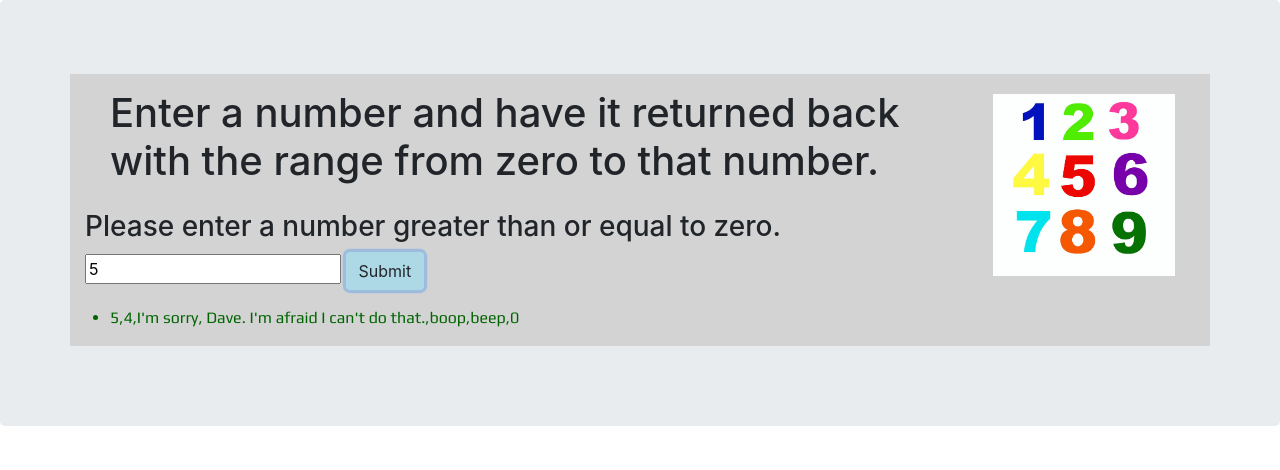
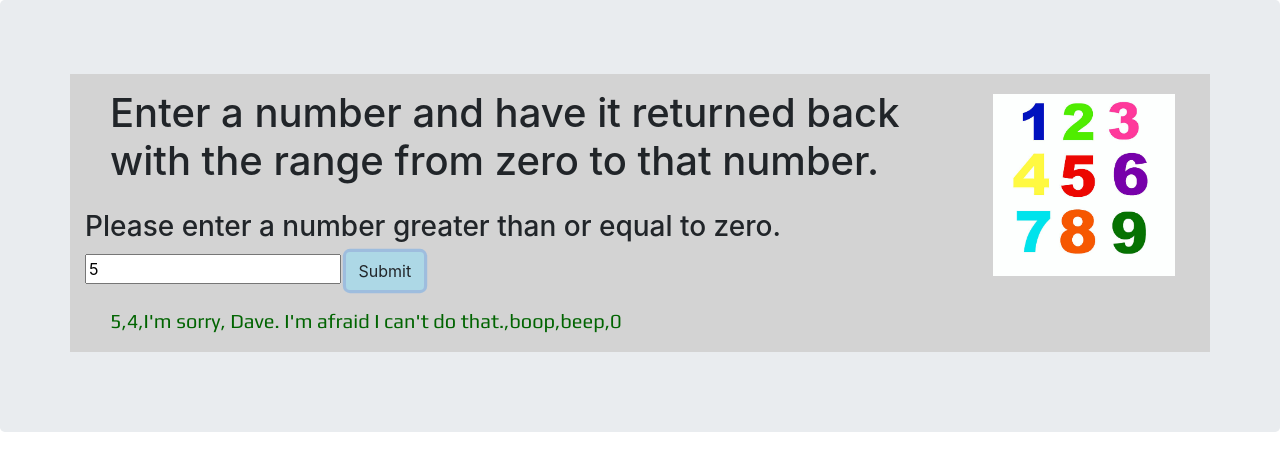
Before and after one commit to H-Len/beep-boop, a plain HTML site: page index.html in a window 1280 px wide. Both pictures are taken after typing "5" into the empty fields and a click on the button "Submit". Drawn offline with Linux system fonts and the light colour scheme.

Commit message:
add styling to result text and replace with each new result

```diff
--- a/css/styles.css
+++ b/css/styles.css
@@ -21,6 +21,7 @@ h1 {
   align-items: left;
   color: darkgreen;
   font-family: 'Play', sans-serif;
+  font-size: 20px;
 }
 
 img {
--- a/js/scripts.js
+++ b/js/scripts.js
@@ -27,6 +27,6 @@ $(document).ready(function(){
     var userInput = parseInt($("input#userInput").val());
     var result = output(userInput);
     $("#inputRange").text(result);
-   $('ul').prepend('<li> ' + result + ' </li>');
+   $('ul').text(result);
   });
 });
```
